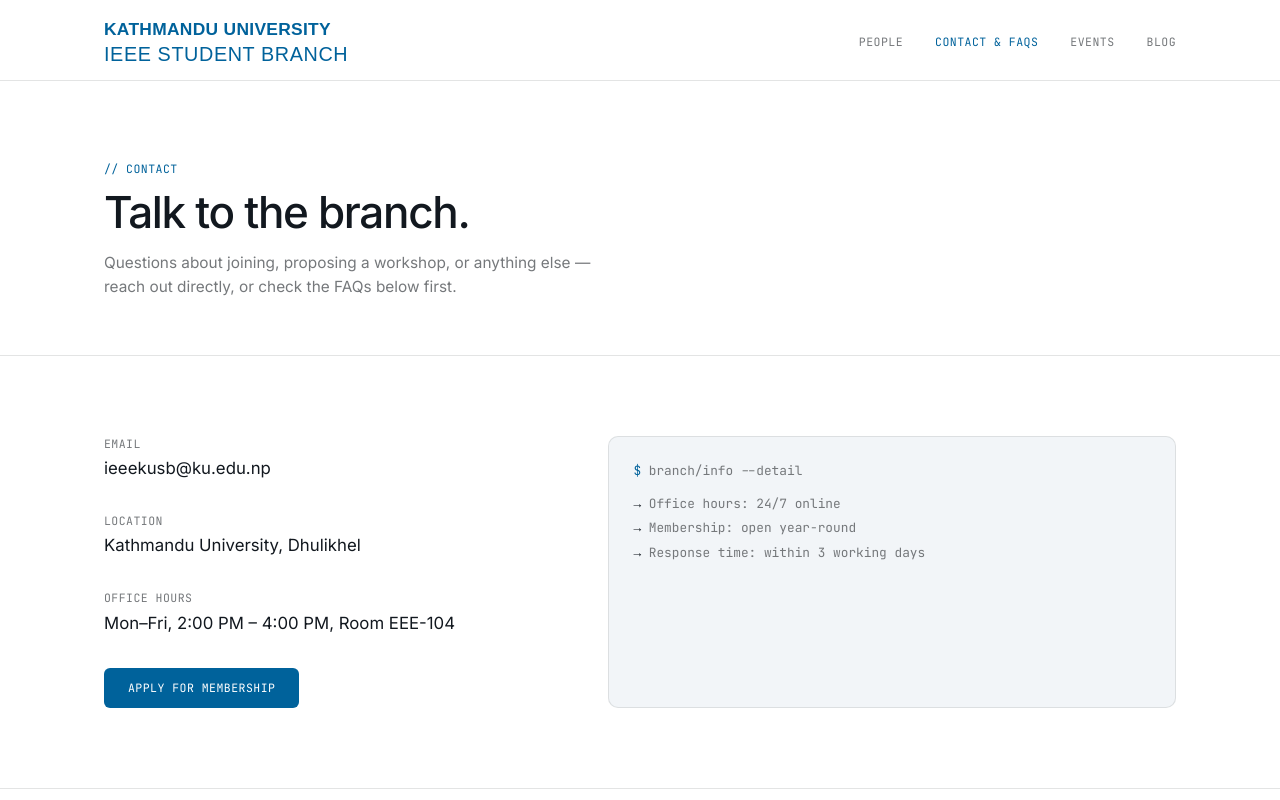
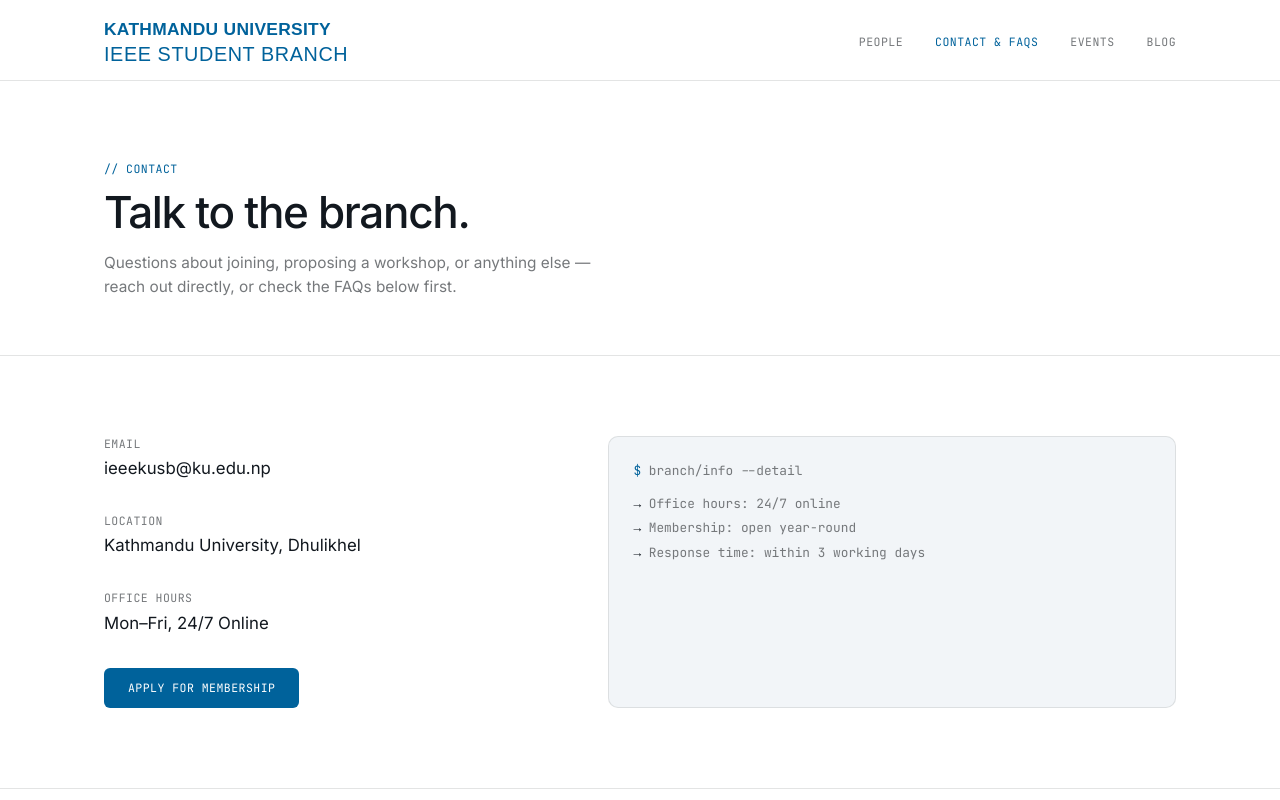
Before and after one commit to ieeeku/webpage, a Next.js app: page /contact in a window 1280 px wide. Shown: the top 800 px of the page. Built offline with nearby package versions, Linux system fonts and the light colour scheme.

Commit message:
fix: office hours

```diff
--- a/app/contact/page.tsx
+++ b/app/contact/page.tsx
@@ -8,7 +8,7 @@
 const contactDetails = [
   { label: "Email", value: "ieeekusb@ku.edu.np", href: "mailto:ieeekusb@ku.edu.np" },
   { label: "Location", value: "Kathmandu University, Dhulikhel" },
-  { label: "Office hours", value: "Mon–Fri, 2:00 PM – 4:00 PM, Room EEE-104" },
+  { label: "Office hours", value: "Mon–Fri, 24/7 Online " },
 ];
 
 export default function ContactPage() {
```
